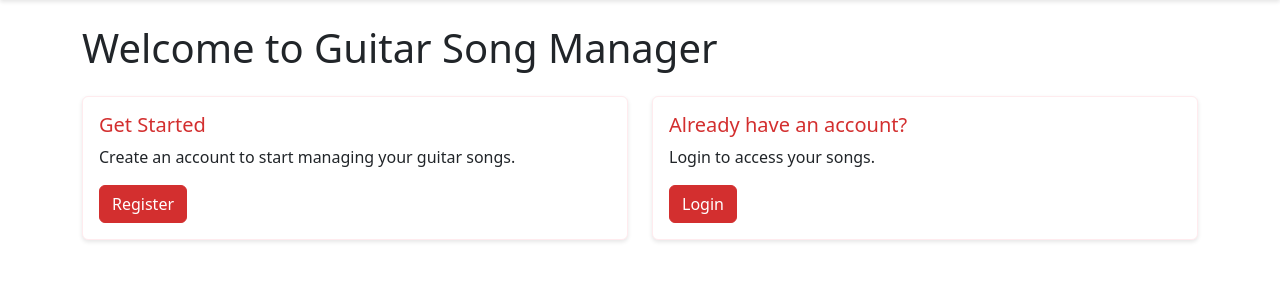
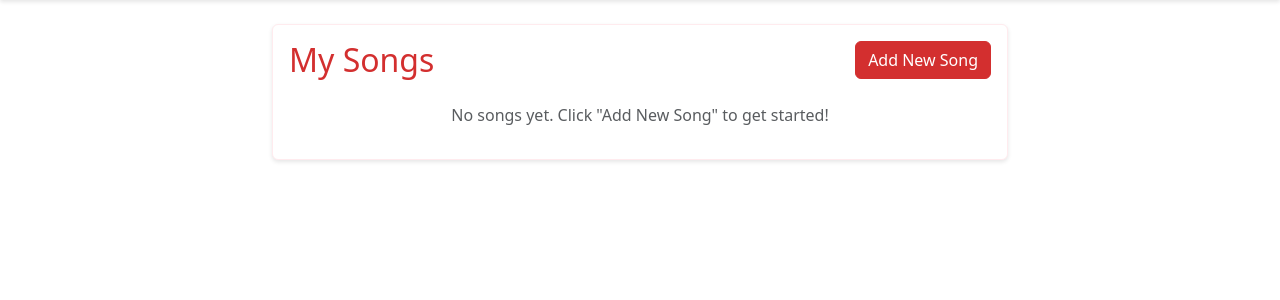
Before and after one commit to stevencoutts/guitar-webapp, a Flask app: page / in a window 1280 px wide. Shown: the part 56-356 px from the top of the page. Run offline with Flask 3, Linux system fonts and the light colour scheme; some libraries are stand-ins or nearby versions.

Commit message:
Add song page with metronome

```diff
--- a/app.py
+++ b/app.py
@@ -297,6 +297,18 @@ def delete_account():
         flash('An error occurred while deleting your account')
         return redirect(url_for('account'))
 
+@app.route('/song/<int:song_id>', methods=['GET'])
+@login_required
+def view_song(song_id):
+    song = Song.query.get_or_404(song_id)
+
+    # Ensure the user owns this song
+    if song.user_id != current_user.id:
+        flash('You do not have permission to view this song.')
+        return redirect(url_for('index'))
+
+    return render_template('view_song.html', song=song)
+
 if __name__ == '__main__':
     with app.app_context():
         db.create_all()
--- a/templates/index.html
+++ b/templates/index.html
@@ -1,59 +1,40 @@
 {% extends "base.html" %}
 
 {% block content %}
-<h1>Welcome to Guitar Song Manager</h1>
-
-{% if current_user.is_authenticated %}
-    <div class="row mt-4">
-        <div class="col">
-            <h2>Your Songs</h2>
-            {% if songs %}
-                <div class="row">
-                    {% for song in songs %}
-                        <div class="col-md-6 mb-4">
+<div class="row justify-content-center">
+    <div class="col-md-8">
         <div class="card">
             <div class="card-body">
-                                    <div class="d-flex justify-content-between align-items-center mb-3">
-                                        <h5 class="card-title mb-0">{{ song.title }}</h5>
-                                        <a href="{{ url_for('edit_song', song_id=song.id) }}" class="btn btn-primary btn-sm">Edit</a>
+                <div class="d-flex justify-content-between align-items-center mb-4">
+                    <h2 class="card-title mb-0">My Songs</h2>
+                    <a href="{{ url_for('new_song') }}" class="btn btn-primary">Add New Song</a>
                 </div>
-                                    <p class="card-text">
-                                        <strong>Time Signature:</strong> {{ song.time_signature }}<br>
-                                        <strong>BPM:</strong> {{ song.bpm }}<br>
+
+                {% if songs %}
+                    <div class="list-group">
+                        {% for song in songs %}
+                            <div class="list-group-item">
+                                <div class="d-flex justify-content-between align-items-center">
+                                    <div>
+                                        <h5 class="mb-1">
+                                            <a href="{{ url_for('view_song', song_id=song.id) }}" class="text-decoration-none">{{ song.title }}</a>
+                                        </h5>
+                                        <p class="mb-1">Time Signature: {{ song.time_signature }} | BPM: {{ song.bpm }}</p>
+                                        <small class="text-muted">
                                             <strong>Chord Progression:</strong><br>
-                                        <span style="white-space: pre-line">{{ song.chord_progression }}</span><br>
-                                        <strong>Strumming Pattern:</strong> {{ song.strumming_pattern }}
-                                    </p>
+                                            <span style="white-space: pre-line">{{ song.chord_progression }}</span>
+                                        </small>
                                     </div>
+                                    <a href="{{ url_for('edit_song', song_id=song.id) }}" class="btn btn-sm btn-outline-primary">Edit</a>
                                 </div>
                             </div>
                         {% endfor %}
                     </div>
                 {% else %}
-                <p>You haven't added any songs yet. <a href="{{ url_for('new_song') }}">Add your first song!</a></p>
+                    <p class="text-center text-muted">No songs yet. Click "Add New Song" to get started!</p>
                 {% endif %}
-        </div>
-    </div>
-{% else %}
-    <div class="row mt-4">
-        <div class="col-md-6">
-            <div class="card">
-                <div class="card-body">
-                    <h5 class="card-title">Get Started</h5>
-                    <p class="card-text">Create an account to start managing your guitar songs.</p>
-                    <a href="{{ url_for('register') }}" class="btn btn-primary">Register</a>
-                </div>
-            </div>
-        </div>
-        <div class="col-md-6">
-            <div class="card">
-                <div class="card-body">
-                    <h5 class="card-title">Already have an account?</h5>
-                    <p class="card-text">Login to access your songs.</p>
-                    <a href="{{ url_for('login') }}" class="btn btn-primary">Login</a>
             </div>
         </div>
     </div>
 </div>
-{% endif %}
 {% endblock %}
```
Also changed, not shown: templates/view_song.html (added, +96 -0 lines). Lines whose indentation alone changed are shown as unchanged.
